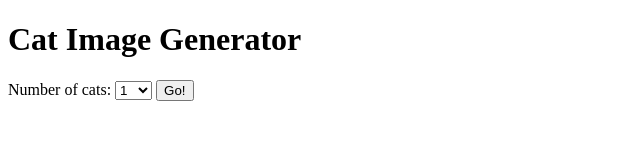
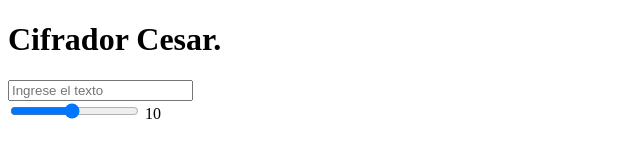
Before and after one commit to richardjer7/catimages.github.io, a plain HTML site: page index.html in a window 1280 px wide. Shown: the whole page, without its empty margins (0-640 px from the left). Drawn offline with Linux system fonts and the light colour scheme.

Commit message:
Update index.html

```diff
--- a/index.html
+++ b/index.html
@@ -1,55 +1,25 @@
 <!DOCTYPE html>
-<html>
-  <head>
-    <title>Cat Image Generator</title>
-  </head>
-  <body>
-    <h1>Cat Image Generator</h1>
-    <label for="num-cats">Number of cats:</label>
-    <select id="num-cats">
-      <option value="1">1</option>
-      <option value="2">2</option>
-      <option value="3">3</option>
-      <option value="4">4</option>
-      <option value="5">5</option>
-      <option value="6">6</option>
-      <option value="7">7</option>
-      <option value="8">8</option>
-      <option value="9">9</option>
-      <option value="10">10</option>
-    </select>
-    <button id="go-button">Go!</button>
-    <div id="cat-images"></div>
-    <script>
-      const goButton = document.getElementById("go-button");
-      const catImages = document.getElementById("cat-images");
-
-      goButton.addEventListener("click", () => {
-        // Get the number of cats from the select menu
-        const numCats = document.getElementById("num-cats").value;
-
-        // Get a random cat image URL from the API for each cat
-        const catImageUrl = "https://api.thecatapi.com/v1/images/search?limit=" + numCats;
-
-        // Fetch the images
-        fetch(catImageUrl)
-          .then((response) => response.json())
-          .then((data) => {
-            // Clear any existing cat images
-            catImages.innerHTML = "";
-
-            // Add the new cat images to the page
-            data.forEach((cat, index) => {
-              if (index < numCats) {
-                const catImage = document.createElement("img");
-                catImage.src = cat.url;
-                catImage.width = 250;
-                catImage.height = 250;
-                catImages.appendChild(catImage);
-              }
-            });
-          });
-      });
-    </script>
-  </body>
+<html lang="en">
+<head>
+    <meta charset="UTF-8">
+    <meta http-equiv="X-UA-Compatible" content="IE=edge">
+    <meta name="viewport" content="width=device-width, initial-scale=1.0">
+    <title>Cifrador Cesar</title>
+    <link href="styles.css" rel="stylesheet " />
+    <script src="script.js" type="text/javascript" defer></script>
+    <link rel="icon" href="cifrado-de-datos.png">
+</head>
+<body>
+    <main>
+        <h1>Cifrador Cesar.</h1>
+        <form id="cifrador" autocomplete="off">
+            <input id="input-original" spellcheck="false" placeholder="Ingrese el texto" type="text" name="text">
+        </form>
+        <div id="resultado"></div>
+        <div class="rango">
+            <input id="rango" type="range" value="10" min="1" max="20" oninput="this.nextElementSibling.value = this.value">
+            <output>10</output>
+        </div>
+    </main>
+</body>
 </html>
```
